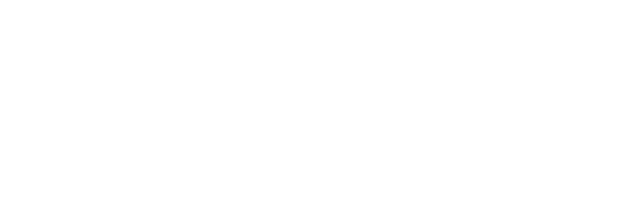
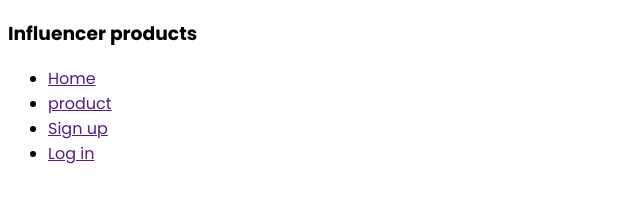
Before and after one commit to Shuvo-Kumar/influence-gear-website, a plain HTML site: page index.html in a window 1280 px wide. Shown: the whole page, without its empty margins (0-640 px from the left). Drawn offline with Linux system fonts and the light colour scheme.

Commit message:
setup google font poppins

```diff
--- a/index.html
+++ b/index.html
@@ -7,6 +7,23 @@
     <link rel="stylesheet" href="styles/influence.css">
 </head>
 <body>
+    <header>
+<nav>
+    <h3>Influencer products</h3>
+    <ul>
+        <li><a href="">Home</a></li>
+        <li><a href="">product</a></li>
+        <li><a href="">Sign up</a></li>
+        <li><a href="">Log in</a></li>
+    </ul>
+</nav>
+    </header>
+    <main>
+
+    </main>
+    <footer>
+
+    </footer>
 
 </body>
 </html>
--- a/styles/influence.css
+++ b/styles/influence.css
@@ -0,0 +1,9 @@
+/* Poppins font from google fonts */
+@import url('https://fonts.googleapis.com/css2?family=Poppins:ital,wght@0,100;0,400;0,500;0,600;0,700;0,800;0,900;1,300&display=swap');
+
+*{
+    font-family: 'Poppins', sans-serif;
+
+
+
+}
```
